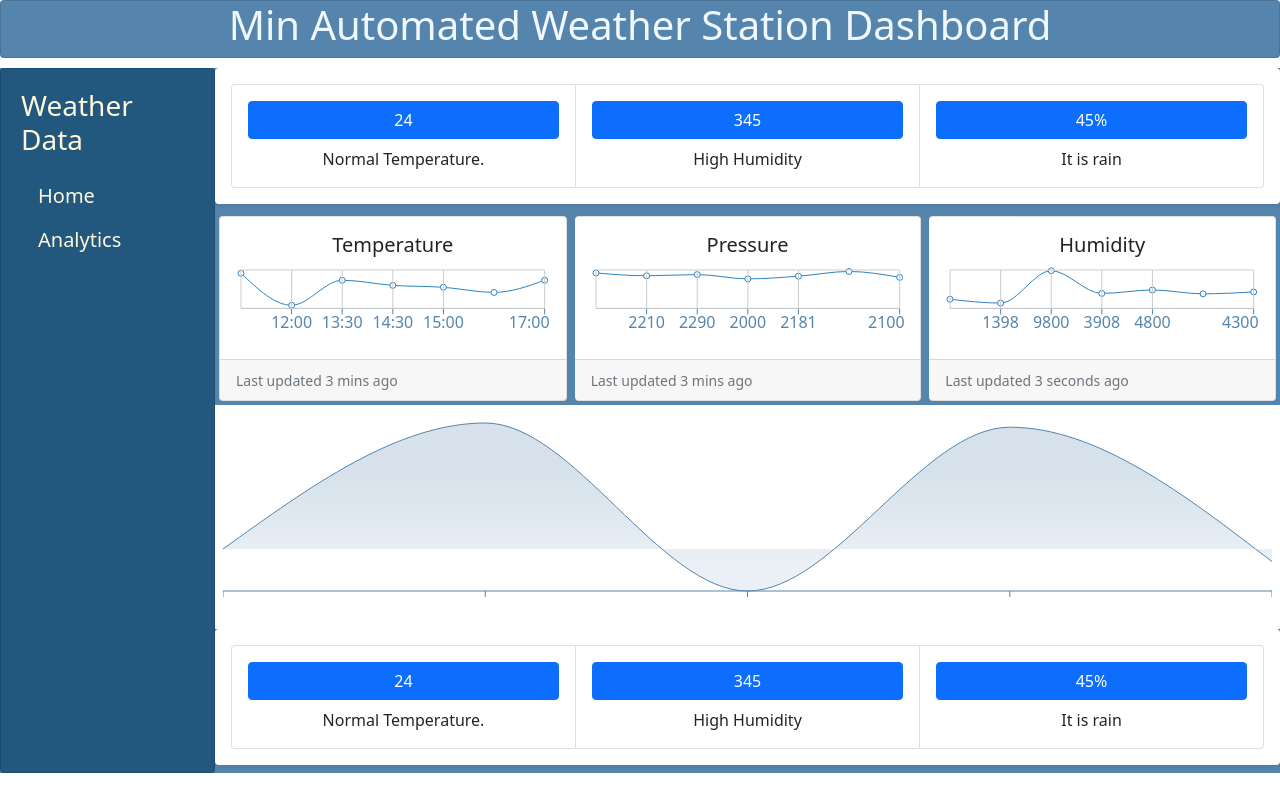
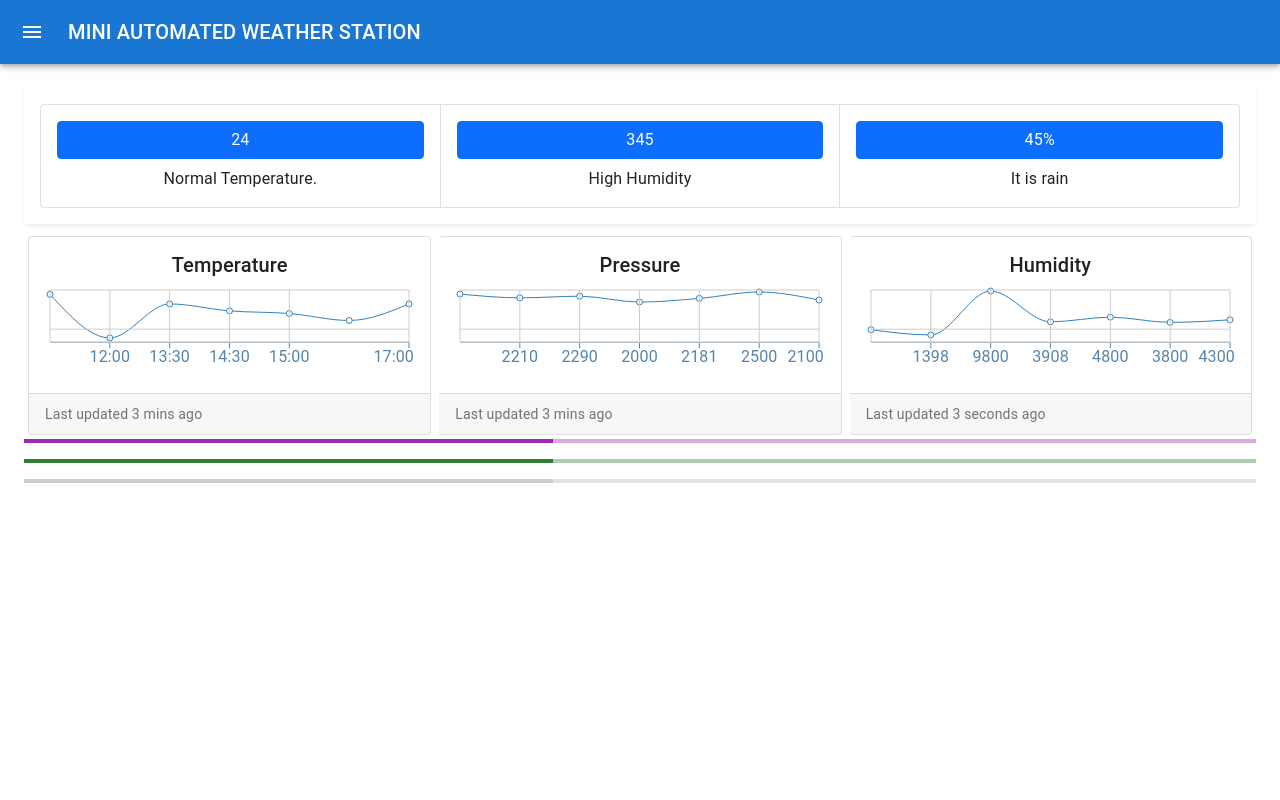
Before and after one commit to serenity-prayer/mini_automated_weather_station, a React (Create React App) app: page / in a window 1280 px wide. Built offline with nearby package versions, Linux system fonts and the light colour scheme.

Commit message:
reworked 2

```diff
--- a/package.json
+++ b/package.json
@@ -3,8 +3,11 @@
   "version": "0.1.0",
   "private": true,
   "dependencies": {
+    "@emotion/react": "^11.7.1",
+    "@emotion/styled": "^11.6.0",
     "@material-ui/core": "^4.12.3",
     "@mui/icons-material": "^5.2.5",
+    "@mui/material": "^5.3.1",
     "@testing-library/jest-dom": "^5.16.1",
     "@testing-library/react": "^12.1.2",
     "@testing-library/user-event": "^13.5.0",
--- a/src/App.js
+++ b/src/App.js
@@ -11,9 +11,9 @@
             <TopnavBar className="position-sticky"/>
 
             <div className='containerh'>
-                <SideMenu/>
+
                 <div className="others_container">
-                    <Home/>
+                    {/* <Home/> */}
                 </div>
             </div>
 
--- a/src/componets/pages/Home.js
+++ b/src/componets/pages/Home.js
@@ -1,72 +1,13 @@
-import React from 'react';
-import Rawdata from '../station/Rawdata';
-import Homecharts from '../homecharts/Homecharts';
-import { Area,XAxis, AreaChart, ResponsiveContainer, Tooltip } from 'recharts';
-import "bootstrap/dist/css/bootstrap.min.css";
-import './Home.css'
+import * as React from 'react';
+import Stack from '@mui/material/Stack';
+import LinearProgress from '@mui/material/LinearProgress';
 
-const data = [
-  {
-    temp: 0,
-    hum: 2400,
-  },
-  {
-    temp: 30,
-    hum: 2400,
-  },
-  {
-    temp: -10,
-    hum: 1398,
-  },
-  {
-    temp: 29,
-    hum: 9800,
-  },
-  {
-    temp: -3,
-    hum: 3908,
-  }
-];
-
-function Home(){
+export default function LinearColor() {
   return (
-   <div>
-      <div className=''>
-        <Rawdata/>
-        <Homecharts/>
-      </div>
-      <div className='container p-2 bg-white trans_graph'>
-        <ResponsiveContainer width="100%" height="100%">
-            <AreaChart
-                width ={500}
-                height={500}
-                data ={data}
-                margin={{top:10}}>
-                  <defs>
-                     <linearGradient
-                        id ="colorview"
-                        xl ="0"
-                        y1="0"
-                        x2="0"
-                        y2="1">
-                          <stop offset="30%" stopColor='#5584AC' stopOpacity={0.4}/>
-                          <stop offset="85%" stopColor='#5584AC' stopOpacity={0.2}/>
-                     </linearGradient>
-                  </defs>
-
-                  <Area
-                      type="monotone"
-                      dataKey='temp'
-                      stroke='#5584AC' fill="url(#colorview)"/>
-                <XAxis dataKey="press" stroke ="#5584AC"/>
-                <Tooltip/>
-            </AreaChart>
-        </ResponsiveContainer>
-      </div>
-      <div className=''>
-        <Rawdata/>
-      </div>
-   </div>
+    <Stack sx={{ width: '100%', color: 'grey.500' }} spacing={2}>
+      <LinearProgress color="secondary" />
+      <LinearProgress color="success" />
+      <LinearProgress color="inherit" />
+    </Stack>
   );
 }
-export default Home;
--- a/src/componets/topbar/TopnavBar.jsx
+++ b/src/componets/topbar/TopnavBar.jsx
@@ -1,19 +1,145 @@
-import React from 'react';
-import {Nav} from 'react-bootstrap';
-import './TopnavBar.css';
-import "bootstrap/dist/css/bootstrap.min.css";
+import * as React from 'react';
+import { styled, useTheme } from '@mui/material/styles';
+import Box from '@mui/material/Box';
+import Drawer from '@mui/material/Drawer';
+import CssBaseline from '@mui/material/CssBaseline';
+import MuiAppBar from '@mui/material/AppBar';
+import Toolbar from '@mui/material/Toolbar';
+import List from '@mui/material/List';
+import Typography from '@mui/material/Typography';
+import Divider from '@mui/material/Divider';
+import IconButton from '@mui/material/IconButton';
+import MenuIcon from '@mui/icons-material/Menu';
+import ChevronLeftIcon from '@mui/icons-material/ChevronLeft';
+import ChevronRightIcon from '@mui/icons-material/ChevronRight';
+import ListItem from '@mui/material/ListItem';
+import ListItemIcon from '@mui/material/ListItemIcon';
+import ListItemText from '@mui/material/ListItemText';
+import InboxIcon from '@mui/icons-material/MoveToInbox';
+import MailIcon from '@mui/icons-material/Mail';
+import Homecharts from '../homecharts/Homecharts';
+import Temperaturechart from '../charts/Temperaturechart';
+import Rawdata from '../station/Rawdata';
+import Tempanaly from '../analytics/temperature/Tempanaly';
+import Barchart from '../charts/Barchart';
+import Home from '../pages/Home';
 
-function TopnavBar() {
-    return (
-        <div className="card bartop position-sticky">
-            <div className="barwapper">
-                <div className="topbarLeft">
-                    <h1 className='text-center justify'>Min Automated Weather Station Dashboard</h1>
-                </div>
 
-            </div>
-        </div>
-    )
+const drawerWidth = 240;
+
+const Main = styled('main', { shouldForwardProp: (prop) => prop !== 'open' })(
+  ({ theme, open }) => ({
+    flexGrow: 1,
+    padding: theme.spacing(3),
+    transition: theme.transitions.create('margin', {
+      easing: theme.transitions.easing.sharp,
+      duration: theme.transitions.duration.leavingScreen,
+    }),
+    marginLeft: `-${drawerWidth}px`,
+    ...(open && {
+      transition: theme.transitions.create('margin', {
+        easing: theme.transitions.easing.easeOut,
+        duration: theme.transitions.duration.enteringScreen,
+      }),
+      marginLeft: 0,
+    }),
+  }),
+);
+
+const AppBar = styled(MuiAppBar, {
+  shouldForwardProp: (prop) => prop !== 'open',
+})(({ theme, open }) => ({
+  transition: theme.transitions.create(['margin', 'width'], {
+    easing: theme.transitions.easing.sharp,
+    duration: theme.transitions.duration.leavingScreen,
+  }),
+  ...(open && {
+    width: `calc(100% - ${drawerWidth}px)`,
+    marginLeft: `${drawerWidth}px`,
+    transition: theme.transitions.create(['margin', 'width'], {
+      easing: theme.transitions.easing.easeOut,
+      duration: theme.transitions.duration.enteringScreen,
+    }),
+  }),
+}));
+
+const DrawerHeader = styled('div')(({ theme }) => ({
+  display: 'flex',
+  alignItems: 'center',
+  padding: theme.spacing(0, 1),
+  // necessary for content to be below app bar
+  ...theme.mixins.toolbar,
+  justifyContent: 'flex-end',
+}));
+
+export default function PersistentDrawerLeft() {
+  const theme = useTheme();
+  const [open, setOpen] = React.useState(false);
+
+  const handleDrawerOpen = () => {
+    setOpen(true);
+  };
+
+  const handleDrawerClose = () => {
+    setOpen(false);
+  };
+
+  return (
+    <Box sx={{ display: 'flex' }}>
+      <CssBaseline />
+      <AppBar position="fixed" open={open}>
+        <Toolbar>
+          <IconButton
+            color="inherit"
+            aria-label="open drawer"
+            onClick={handleDrawerOpen}
+            edge="start"
+            sx={{ mr: 2, ...(open && { display: 'none' }) }}
+          >
+            <MenuIcon />
+          </IconButton>
+          <Typography variant="h6" noWrap component="div">
+            MINI AUTOMATED WEATHER STATION
+          </Typography>
+        </Toolbar>
+      </AppBar>
+      <Drawer
+        sx={{
+          width: drawerWidth,
+          flexShrink: 0,
+          '& .MuiDrawer-paper': {
+            width: drawerWidth,
+            boxSizing: 'border-box',
+          },
+        }}
+        variant="persistent"
+        anchor="left"
+        open={open}
+      >
+        <DrawerHeader>
+          <IconButton onClick={handleDrawerClose}>
+            {theme.direction === 'ltr' ? <ChevronLeftIcon /> : <ChevronRightIcon />}
+          </IconButton>
+        </DrawerHeader>
+        <Divider />
+        <List>
+
+          {['HOME', 'ANALYTICS'].map((text, index) => (
+            <ListItem button key={text}>
+              <ListItemIcon>
+                {index % 2 === 0 ? <InboxIcon /> : <MailIcon />}
+              </ListItemIcon>
+              <ListItemText primary={text} />
+            </ListItem>
+          ))}
+        </List>
+      </Drawer>
+      <Main open={open}>
+        <DrawerHeader />
+          <Rawdata />
+          <Homecharts />
+          <Home/>
+      </Main>
+    </Box>
+  );
 }
-
-export default TopnavBar;
```
Also changed, not shown: 1 other file (tests, documents, lock files or other folders).
